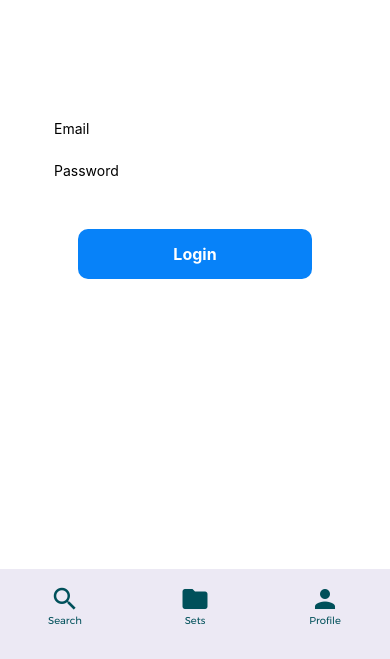
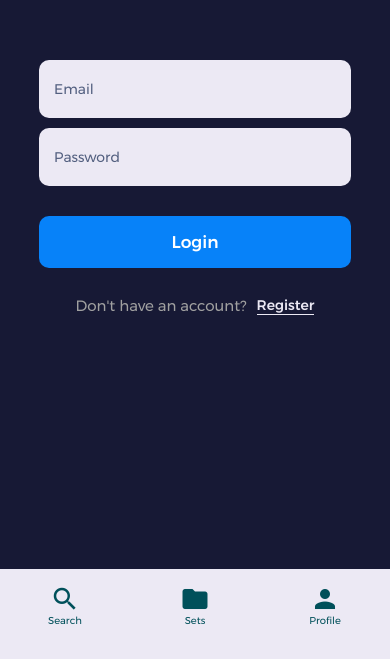
Before and after one commit to savchukrm/dictionary-mobile, a React Native app: screen /Login in a window 390 px wide. Shown: the part 185-844 px from the top of the page. Built offline with nearby package versions, Linux system fonts and the light colour scheme; no server answers.

Commit message:
styles for auth pages were edited

```diff
--- a/App.js
+++ b/App.js
@@ -13,7 +13,7 @@ import Folders from './screens/Folders';
 import Profile from './screens/Profile';
 import { Navigation } from './components';
 
-import './firebase';
+import './firebase/firebase';
 
 const Tab = createMaterialTopTabNavigator();
 
--- a/components/Profile/IsAuth.jsx
+++ b/components/Profile/IsAuth.jsx
@@ -17,7 +17,6 @@ const IsAuth = () => {
       .signOut()
       .then(() => {
         dispatch(removeUser());
-        navigation.navigate('Main');
       })
       .catch((error) => alert(error.message));
   };
--- a/constants/theme.js
+++ b/constants/theme.js
@@ -3,6 +3,7 @@ export const COLORS = {
 
   white: '#ece9f4',
   darkblue: '#171935',
+  blue: '#0782F9',
 
   green: '#337139',
   red: '#772b2b',
--- a/screens/Auth/Login.jsx
+++ b/screens/Auth/Login.jsx
@@ -14,6 +14,7 @@ import {
 import { getAuth, signInWithEmailAndPassword } from 'firebase/auth';
 
 import { setUser } from '../../redux/user/slice';
+import { COLORS, FONTS } from '../../constants';
 
 const Login = () => {
   const navigation = useNavigation();
@@ -58,6 +59,21 @@ const Login = () => {
         <TouchableOpacity onPress={handleLogin} style={styles.button}>
           <Text style={styles.buttonText}>Login</Text>
         </TouchableOpacity>
+
+        <View style={styles.redirect}>
+          <Text style={styles.question}>Don't have an account?</Text>
+
+          <TouchableOpacity>
+            <View style={styles.redirectBtn}>
+              <Text
+                onPress={() => navigation.navigate('SignUp')}
+                style={{ color: COLORS.white, fontFamily: FONTS.medium }}
+              >
+                Register
+              </Text>
+            </View>
+          </TouchableOpacity>
+        </View>
       </View>
     </KeyboardAvoidingView>
   );
@@ -66,42 +82,54 @@ const Login = () => {
 const styles = StyleSheet.create({
   container: {
     flex: 1,
+    gap: 30,
+    alignItems: 'center',
     justifyContent: 'center',
-    alignItems: 'center',
+    backgroundColor: COLORS.darkblue,
   },
   inputContainer: {
+    gap: 10,
     width: '80%',
   },
   input: {
-    backgroundColor: 'white',
+    borderRadius: 10,
+    paddingVertical: 20,
     paddingHorizontal: 15,
-    paddingVertical: 10,
-    borderRadius: 10,
-    marginTop: 5,
+    color: COLORS.greysecond,
+    fontFamily: FONTS.regular,
+    backgroundColor: COLORS.white,
   },
   buttonContainer: {
-    width: '60%',
-    justifyContent: 'center',
-    alignItems: 'center',
-    marginTop: 40,
+    gap: 28,
+    width: '80%',
   },
   button: {
-    backgroundColor: '#0782F9',
+    padding: 16,
     width: '100%',
-    padding: 15,
     borderRadius: 10,
     alignItems: 'center',
-  },
-  buttonOutline: {
-    backgroundColor: 'white',
-    marginTop: 5,
-    borderColor: '#0782F9',
-    borderWidth: 2,
+    backgroundColor: COLORS.blue,
   },
   buttonText: {
+    fontSize: 17,
     color: 'white',
-    fontWeight: '700',
-    fontSize: 16,
+    fontFamily: FONTS.medium,
+  },
+  redirect: {
+    gap: 10,
+    flexDirection: 'row',
+    justifyContent: 'center',
+  },
+  question: {
+    fontSize: 15,
+    marginBottom: 10,
+    textAlign: 'center',
+    color: COLORS.greylight,
+    fontFamily: FONTS.regular,
+  },
+  redirectBtn: {
+    borderBottomWidth: 1,
+    borderBottomColor: COLORS.white,
   },
 });
 
--- a/screens/Auth/SignUp.jsx
+++ b/screens/Auth/SignUp.jsx
@@ -14,6 +14,7 @@ import {
 import { getAuth, createUserWithEmailAndPassword } from 'firebase/auth';
 
 import { setUser } from '../../redux/user/slice';
+import { COLORS, FONTS } from '../../constants';
 
 const SignUp = () => {
   const navigation = useNavigation();
@@ -58,6 +59,21 @@ const SignUp = () => {
         <TouchableOpacity onPress={handleSignUp} style={styles.button}>
           <Text style={styles.buttonText}>Register</Text>
         </TouchableOpacity>
+
+        <View style={styles.redirect}>
+          <Text style={styles.question}>Already have an account?</Text>
+
+          <TouchableOpacity>
+            <View style={styles.redirectBtn}>
+              <Text
+                onPress={() => navigation.navigate('Login')}
+                style={{ color: COLORS.white, fontFamily: FONTS.medium }}
+              >
+                Log in
+              </Text>
+            </View>
+          </TouchableOpacity>
+        </View>
       </View>
     </KeyboardAvoidingView>
   );
@@ -66,42 +82,54 @@ const SignUp = () => {
 const styles = StyleSheet.create({
   container: {
     flex: 1,
+    gap: 30,
     alignItems: 'center',
     justifyContent: 'center',
+    backgroundColor: COLORS.darkblue,
   },
   inputContainer: {
+    gap: 10,
     width: '80%',
   },
   input: {
-    marginTop: 5,
     borderRadius: 10,
-    paddingVertical: 10,
+    paddingVertical: 20,
     paddingHorizontal: 15,
-    backgroundColor: 'white',
+    color: COLORS.greysecond,
+    fontFamily: FONTS.regular,
+    backgroundColor: COLORS.white,
   },
   buttonContainer: {
-    width: '60%',
-    marginTop: 40,
-    alignItems: 'center',
-    justifyContent: 'center',
+    gap: 28,
+    width: '80%',
   },
   button: {
-    padding: 15,
+    padding: 16,
     width: '100%',
     borderRadius: 10,
     alignItems: 'center',
-    backgroundColor: '#0782F9',
-  },
-  buttonOutline: {
-    marginTop: 5,
-    borderWidth: 2,
-    borderColor: '#0782F9',
-    backgroundColor: 'white',
+    backgroundColor: COLORS.blue,
   },
   buttonText: {
-    fontSize: 16,
+    fontSize: 17,
     color: 'white',
-    fontWeight: '700',
+    fontFamily: FONTS.medium,
+  },
+  redirect: {
+    gap: 10,
+    flexDirection: 'row',
+    justifyContent: 'center',
+  },
+  question: {
+    fontSize: 15,
+    marginBottom: 10,
+    textAlign: 'center',
+    color: COLORS.greylight,
+    fontFamily: FONTS.regular,
+  },
+  redirectBtn: {
+    borderBottomWidth: 1,
+    borderBottomColor: COLORS.white,
   },
 });
 
--- a/screens/Profile.jsx
+++ b/screens/Profile.jsx
@@ -5,10 +5,22 @@ import { useAuth } from '../hooks/use-auth';
 
 import { IsAuth, Unauthorized } from '../components';
 
+import { COLORS } from '../constants';
+
 const Profile = () => {
   const { isAuth } = useAuth();
 
-  return <SafeAreaView>{isAuth ? <IsAuth /> : <Unauthorized />}</SafeAreaView>;
+  return (
+    <SafeAreaView
+      style={{
+        height: '100%',
+        justifyContent: 'center',
+        backgroundColor: COLORS.darkblue,
+      }}
+    >
+      {isAuth ? <IsAuth /> : <Unauthorized />}
+    </SafeAreaView>
+  );
 };
 
 export default Profile;
```
Also changed, not shown: firebase/firebase.js (renamed from firebase.js).
